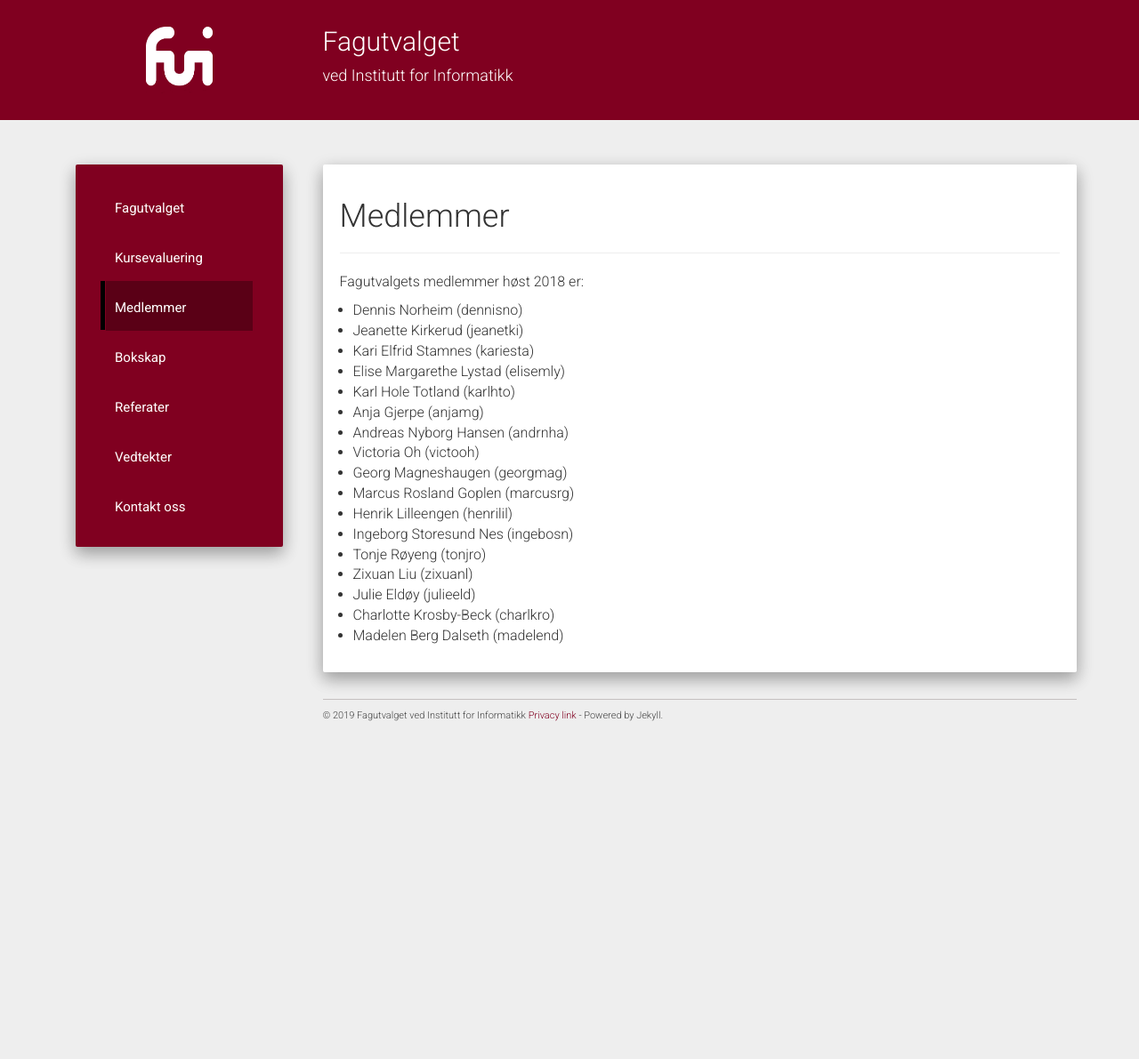
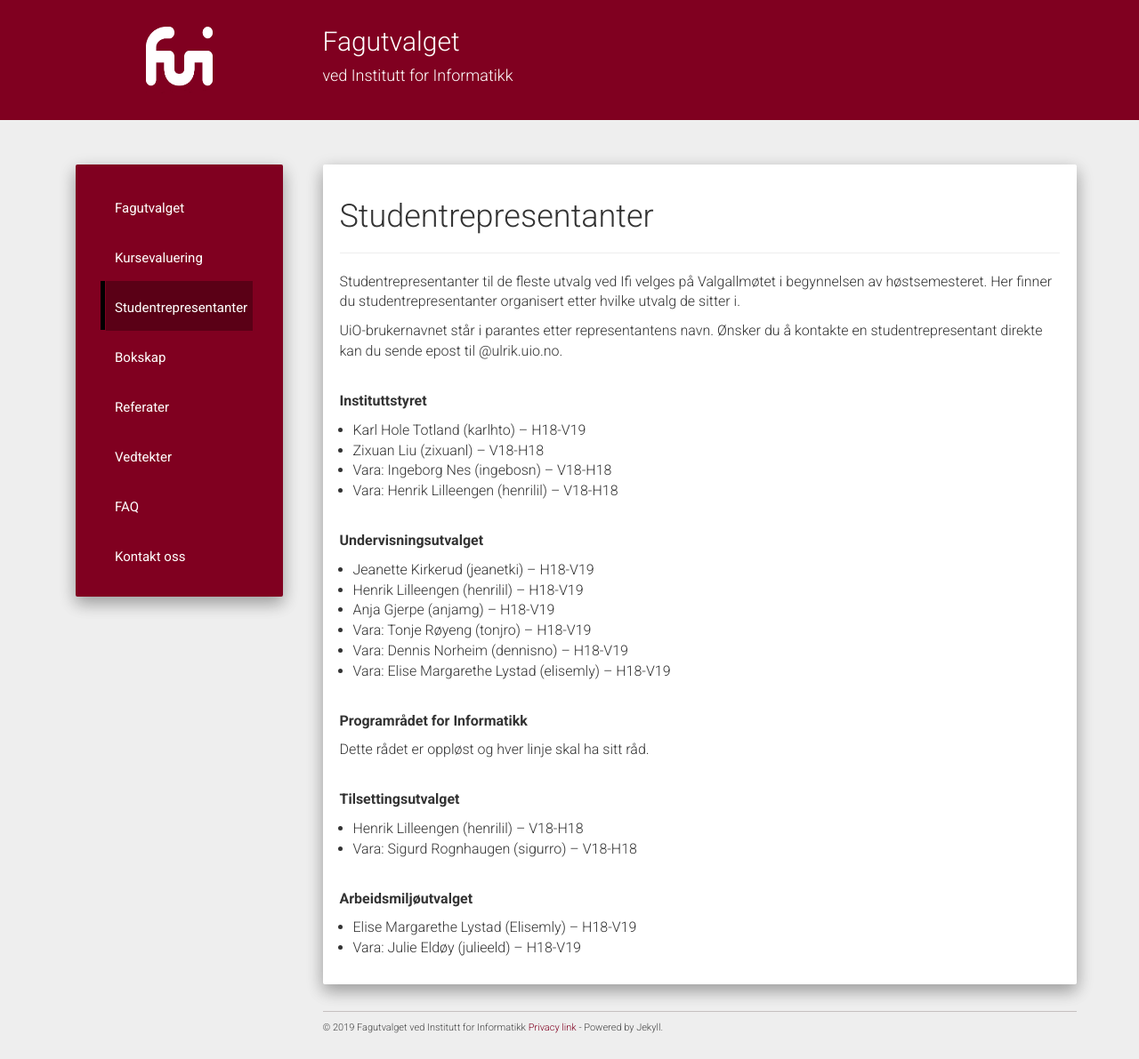
Before and after one commit to fui/fui.github.io, a Jekyll site: the page built from members.md, in a window 1280 px wide. Shown: the whole page at 89% size. Built offline with Jekyll 4.4.1, drawn with Linux system fonts in a browser that asks for light colours; nearby versions of some CDN libraries; before the commit the page ends 900 px from its top, so only the background shows below that.

Commit message:
editing md-s

```diff
--- a/members.md
+++ b/members.md
@@ -1,30 +1,45 @@
 ---
 layout: page
-title: Medlemmer
+title: Studentrepresentanter
 permalink: /members/
 modeline: " vim: set spl=nb: "
 ---
 
-# Medlemmer
+# Studentrepresentanter
 
 ---
 
-Fagutvalgets medlemmer høst 2018 er:
+Studentrepresentanter til de fleste utvalg ved Ifi velges på Valgallmøtet i begynnelsen av høstsemesteret. Her finner du studentrepresentanter organisert etter hvilke utvalg de sitter i.
 
-* Dennis Norheim (dennisno)
-* Jeanette Kirkerud (jeanetki)
-* Kari Elfrid Stamnes (kariesta)
-* Elise Margarethe Lystad (elisemly)
-* Karl Hole Totland (karlhto)
-* Anja Gjerpe (anjamg)
-* Andreas Nyborg Hansen (andrnha)
-* Victoria Oh (victooh)
-* Georg Magneshaugen (georgmag)
-* Marcus Rosland Goplen (marcusrg)
-* Henrik Lilleengen (henrilil)
-* Ingeborg Storesund Nes (ingebosn)
-* Tonje Røyeng (tonjro)
-* Zixuan Liu (zixuanl)
-* Julie Eldøy (julieeld)
-* Charlotte Krosby-Beck (charlkro)
-* Madelen Berg Dalseth (madelend)
+UiO-brukernavnet står i parantes etter representantens navn. Ønsker du å kontakte en studentrepresentant direkte kan du sende epost til <brukernavn>@ulrik.uio.no.
+<br><br>
+
+**Instituttstyret**
+* Karl Hole Totland (karlhto) – H18-V19
+* Zixuan Liu (zixuanl) – V18-H18
+* Vara: Ingeborg Nes (ingebosn) – V18-H18
+* Vara: Henrik Lilleengen (henrilil) – V18-H18
+<br><br>
+
+**Undervisningsutvalget**
+* Jeanette Kirkerud (jeanetki) – H18-V19
+* Henrik Lilleengen (henrilil) – H18-V19
+* Anja Gjerpe (anjamg) – H18-V19
+* Vara: Tonje Røyeng (tonjro) – H18-V19
+* Vara: Dennis Norheim (dennisno) – H18-V19
+* Vara: Elise Margarethe Lystad (elisemly) – H18-V19
+<br><br>
+
+**Programrådet for Informatikk**
+
+Dette rådet er oppløst og hver linje skal ha sitt råd.
+<br><br>
+
+**Tilsettingsutvalget**
+* Henrik Lilleengen (henrilil) – V18-H18
+* Vara: Sigurd Rognhaugen (sigurro) – V18-H18
+<br><br>
+
+**Arbeidsmiljøutvalget**
+* Elise Margarethe Lystad (Elisemly) – H18-V19
+* Vara: Julie Eldøy (julieeld) – H18-V19
```
Also changed, not shown: _data/front_page_links.json (+8 -1 lines), _data/urls.json (+6 -1 lines), about.md (+19 -35 lines), faq.md (added, +8 -0 lines).
